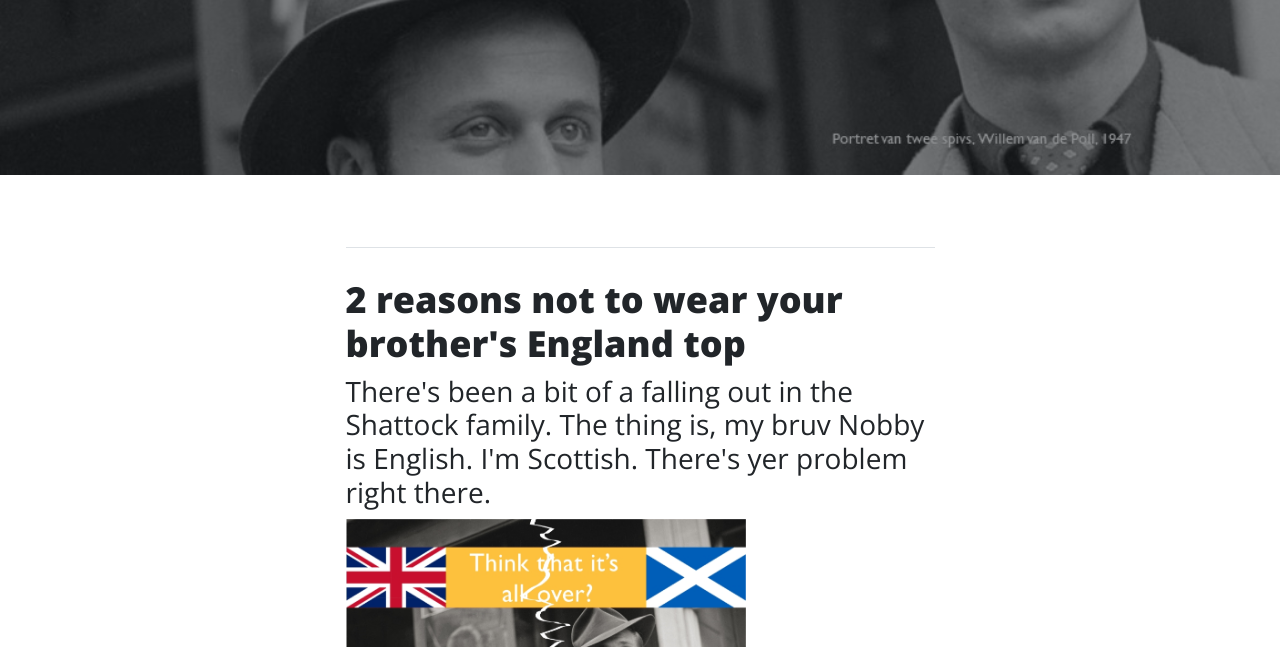
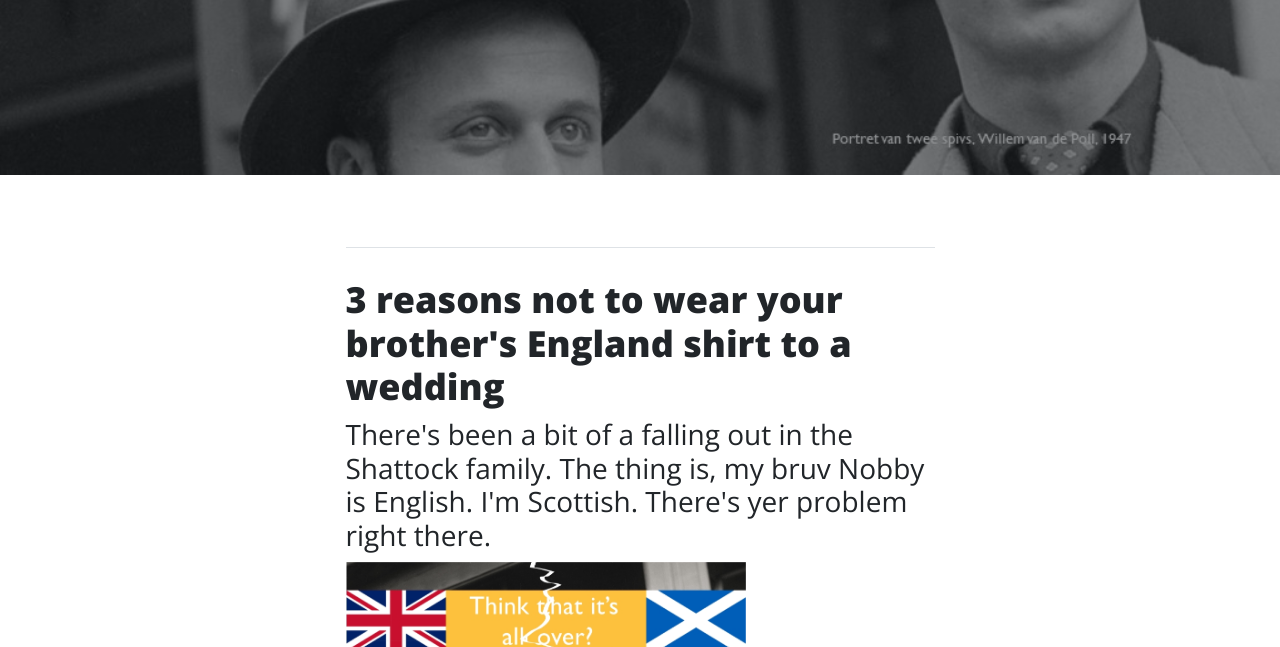
Before and after one commit to menzies1984/thinkwb2, a plain HTML site: page index.html in a window 1280 px wide. Shown: the part 453-1100 px from the top of the page. Drawn offline with nearby package versions, Linux system fonts and the light colour scheme.

Commit message:
Correction to title of blog post 04

```diff
--- a/index.html
+++ b/index.html
@@ -72,7 +72,7 @@
                     <!-- Post preview-->
                     <div class="post-preview">
                         <a href="posts/post_04.html">
-                            <h2 class="post-title">2 reasons not to wear your brother's England top</h2>
+                            <h2 class="post-title">3 reasons not to wear your brother's England shirt to a wedding</h2>
                             <h3 class="post-subtitle">There's been a bit of a falling out in the Shattock family. The thing is, my bruv Nobby is English. I'm Scottish. There's yer problem right there.</h3>
                             <img src="assets/img/england_vs_scotland02_medium.jpg" height="400" width="400">
                         </a>
```
Also changed, not shown: posts/post_04.html (+1 -1 lines).
